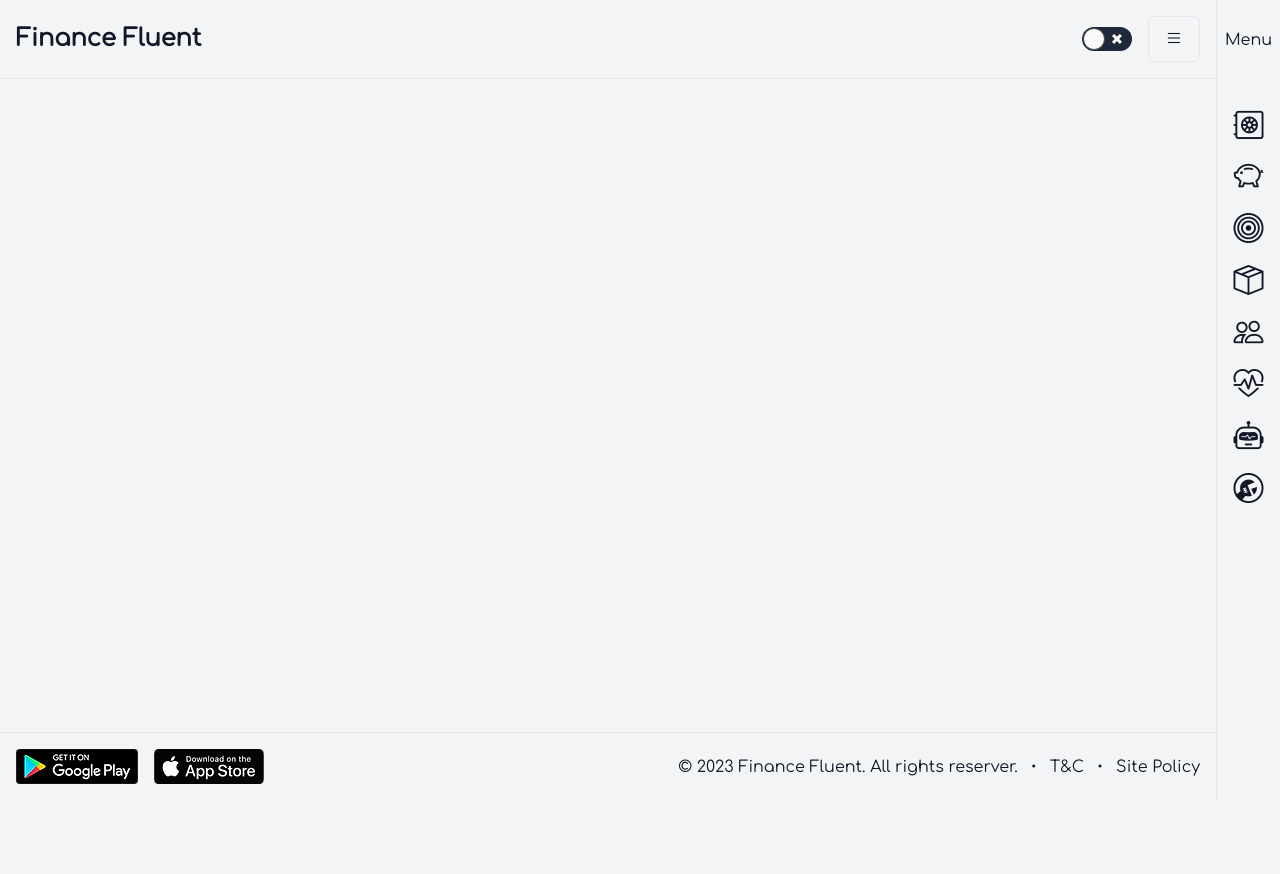
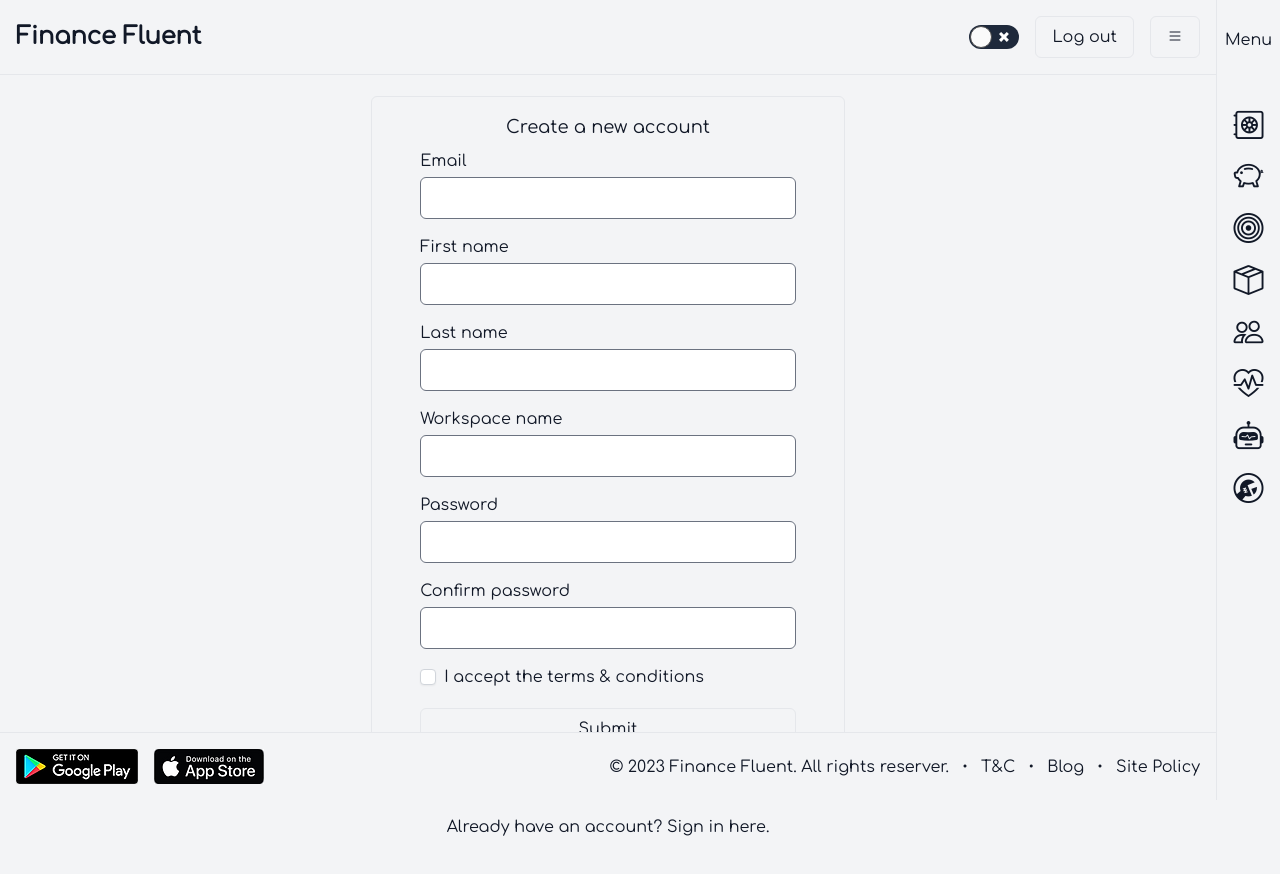
Before and after one commit to LoisaKitakaya/Feline, a React (Vite) app: page /signup in a window 1280 px wide. Shown: the top 874 px of the page. Before the commit the page ends 800 px from the top, so only its background shows below. Built offline with nearby package versions, Linux system fonts and the light colour scheme.

Commit message:
Created signup and signin pages and minor changes

```diff
--- a/package.json
+++ b/package.json
@@ -23,6 +23,7 @@
     "react-toggle": "^4.1.3"
   },
   "devDependencies": {
+    "@tailwindcss/forms": "^0.5.3",
     "@types/react": "^18.0.28",
     "@types/react-dom": "^18.0.11",
     "@vitejs/plugin-react": "^3.1.0",
--- a/src/App.jsx
+++ b/src/App.jsx
@@ -6,7 +6,10 @@ import { openDrawer, closeDrawer } from "./redux/reducers/drawer";
 import Drawer from "./components/nav/Drawer";
 import Footer from "./components/nav/Footer";
 import Navbar from "./components/nav/Navbar";
+
 import Accounts from "./pages/Accounts";
+import Signup from "./pages/Signup";
+import Signin from "./pages/Signin";
 
 const App = () => {
   const dispatch = useDispatch();
@@ -43,6 +46,8 @@ const App = () => {
 
         <Routes>
           <Route path="/" element={<Accounts />} />
+          <Route path="/signup" element={<Signup />} />
+          <Route path="/signin" element={<Signin />} />
         </Routes>
 
         <Footer />
--- a/src/components/nav/Drawer.jsx
+++ b/src/components/nav/Drawer.jsx
@@ -1,4 +1,5 @@
 import { useEffect } from "react";
+import { Link } from "react-router-dom";
 import { useDispatch, useSelector } from "react-redux";
 import { openDrawer, closeDrawer } from "../../redux/reducers/drawer";
 
@@ -54,59 +55,59 @@ const Drawer = () => {
       <ul className="flex flex-col justify-center items-center">
         <li className="my-2"></li>
         <li>
-          <a href="" className="tooltip">
+          <Link to="/" className="tooltip">
             <i className="bi bi-safe2 text-3xl p-4"></i>
             <span className="tooltip-text">Accounts</span>
-          </a>
+          </Link>
         </li>
         <li className="my-2"></li>
         <li>
-          <a href="" className="tooltip">
+          <Link to="" className="tooltip">
             <i className="bi bi-piggy-bank text-3xl p-4"></i>
             <span className="tooltip-text">Budgets</span>
-          </a>
+          </Link>
         </li>
         <li className="my-2"></li>
         <li>
-          <a href="" className="tooltip">
+          <Link to="" className="tooltip">
             <i className="bi bi-bullseye text-3xl p-4"></i>
             <span className="tooltip-text">Targets</span>
-          </a>
+          </Link>
         </li>
         <li className="my-2"></li>
         <li>
-          <a href="" className="tooltip">
+          <Link to="" className="tooltip">
             <i className="bi bi-box-seam text-3xl p-4"></i>
             <span className="tooltip-text">Inventory</span>
-          </a>
+          </Link>
         </li>
         <li className="my-2"></li>
         <li>
-          <a href="" className="tooltip">
+          <Link to="" className="tooltip">
             <i className="bi bi-people text-3xl p-4"></i>
             <span className="tooltip-text">Employees</span>
-          </a>
+          </Link>
         </li>
         <li className="my-2"></li>
         <li>
-          <a href="" className="tooltip">
+          <Link to="" className="tooltip">
             <i className="bi bi-heart-pulse text-3xl p-4"></i>
             <span className="tooltip-text">Reports</span>
-          </a>
+          </Link>
         </li>
         <li className="my-2"></li>
         <li>
-          <a href="" className="tooltip">
+          <Link to="" className="tooltip">
             <i className="bi bi-robot text-3xl p-4"></i>
-            <span className="tooltip-text">AI</span>
-          </a>
+            <span className="tooltip-text">Assistant</span>
+          </Link>
         </li>
         <li className="my-2"></li>
         <li>
-          <a href="" className="tooltip">
+          <Link to="" className="tooltip">
             <i className="bi bi-wrench-adjustable-circle text-3xl p-4"></i>
             <span className="tooltip-text">Profile</span>
-          </a>
+          </Link>
         </li>
       </ul>
     </div>
--- a/src/components/nav/Footer.jsx
+++ b/src/components/nav/Footer.jsx
@@ -47,6 +47,8 @@ const Footer = () => {
         <i class="bi bi-dot mx-2"></i>
         <a href="">T&C</a>
         <i class="bi bi-dot mx-2"></i>
+        <a href="">Blog</a>
+        <i class="bi bi-dot mx-2"></i>
         <a href="">Site Policy</a>
       </div>
     </footer>
--- a/src/components/nav/Navbar.jsx
+++ b/src/components/nav/Navbar.jsx
@@ -45,12 +45,14 @@ const Navbar = () => {
       <div className="flex justify-end items-center">
         <AppTheme />
         <div className="mx-2"></div>
-        <p
-          className="text-lg cursor-pointer border py-2 px-4 rounded-md"
+        <button className="border py-2 px-4 rounded-md">Log out</button>
+        <div className="mx-2"></div>
+        <button
+          className="border py-2 px-4 rounded-md"
           onClick={handleToggleDrawer}
         >
           <i className="bi bi-list"></i>
-        </p>
+        </button>
       </div>
     </nav>
   );
--- a/src/pages/Accounts.jsx
+++ b/src/pages/Accounts.jsx
@@ -1,3 +1,5 @@
+import { Link } from "react-router-dom";
+
 const Accounts = () => {
   return (
     <div className="page">
@@ -12,7 +14,7 @@ const Accounts = () => {
           A collection of all your accounts / businesses
         </p>
       </div>
-      <a href="">
+      <Link to="">
         <div className="mb-4 p-4 rounded-md border">
           <h6 className="text-xl font-semibold mb-4">1. KCB Savings Account</h6>
           <div className="flex justify-start items-center">
@@ -33,8 +35,8 @@ const Accounts = () => {
             </span>
           </div>
         </div>
-      </a>
-      <a href="">
+      </Link>
+      <Link to="">
         <div className="mb-4 p-4 rounded-md border">
           <h6 className="text-xl font-semibold mb-4">
             2. Personal Checking Account
@@ -57,8 +59,8 @@ const Accounts = () => {
             </span>
           </div>
         </div>
-      </a>
-      <a href="">
+      </Link>
+      <Link to="">
         <div className="mb-4 p-4 rounded-md border">
           <h6 className="text-xl font-semibold mb-4">3. Retail Shop Account</h6>
           <div className="flex justify-start items-center">
@@ -79,7 +81,7 @@ const Accounts = () => {
             </span>
           </div>
         </div>
-      </a>
+      </Link>
     </div>
   );
 };
--- /dev/null
+++ b/src/pages/Signin.jsx
@@ -0,0 +1,53 @@
+import { Link } from "react-router-dom";
+
+const Signin = () => {
+  return (
+    <div className="page">
+      <div
+        className="mx-auto border rounded-md p-4"
+        style={{
+          width: "40%",
+        }}
+      >
+        <form className="px-8">
+          <p className="text-lg text-center mb-2">Sign in to your account</p>
+          <div className="mb-4">
+            <label className="block">
+              <span>Email</span>
+              <input
+                type="email"
+                name="email"
+                className="mt-1 block w-full rounded-md border focus:border-indigo-300 focus:ring focus:ring-indigo-200 focus:ring-opacity-50"
+              />
+            </label>
+          </div>
+          <div className="mb-8">
+            <label className="block">
+              <span>Password</span>
+              <input
+                type="password"
+                name="password"
+                className="mt-1 block w-full rounded-md border focus:border-indigo-300 focus:ring focus:ring-indigo-200 focus:ring-opacity-50"
+              />
+            </label>
+          </div>
+          <div className="mb-4">
+            <button
+              type="submit"
+              className="w-full rounded-md border py-2 px-4"
+            >
+              Submit
+            </button>
+          </div>
+        </form>
+      </div>
+      <div className="mt-8 text-center">
+        <p>
+          Don't yet have an account? <Link to="/signup">Sign up here</Link>.
+        </p>
+      </div>
+    </div>
+  );
+};
+
+export default Signin;
--- /dev/null
+++ b/src/pages/Signup.jsx
@@ -0,0 +1,107 @@
+import { Link } from "react-router-dom";
+
+const Signup = () => {
+  return (
+    <div className="page">
+      <div
+        className="mx-auto border rounded-md p-4"
+        style={{
+          width: "40%",
+        }}
+      >
+        <form className="px-8">
+          <p className="text-lg text-center mb-2">Create a new account</p>
+          <div className="mb-4">
+            <label className="block">
+              <span>Email</span>
+              <input
+                type="email"
+                name="email"
+                className="mt-1 block w-full rounded-md border focus:border-indigo-300 focus:ring focus:ring-indigo-200 focus:ring-opacity-50"
+              />
+            </label>
+          </div>
+          <div className="mb-4">
+            <label className="block">
+              <span>First name</span>
+              <input
+                type="text"
+                name="first_name"
+                className="mt-1 block w-full rounded-md border focus:border-indigo-300 focus:ring focus:ring-indigo-200 focus:ring-opacity-50"
+              />
+            </label>
+          </div>
+          <div className="mb-4">
+            <label className="block">
+              <span>Last name</span>
+              <input
+                type="text"
+                name="last_name"
+                className="mt-1 block w-full rounded-md border focus:border-indigo-300 focus:ring focus:ring-indigo-200 focus:ring-opacity-50"
+              />
+            </label>
+          </div>
+          <div className="mb-4">
+            <label className="block">
+              <span>Workspace name</span>
+              <input
+                type="text"
+                name="workspace_name"
+                className="mt-1 block w-full rounded-md border focus:border-indigo-300 focus:ring focus:ring-indigo-200 focus:ring-opacity-50"
+              />
+            </label>
+          </div>
+          <div className="mb-4">
+            <label className="block">
+              <span>Password</span>
+              <input
+                type="password"
+                name="password"
+                className="mt-1 block w-full rounded-md border focus:border-indigo-300 focus:ring focus:ring-indigo-200 focus:ring-opacity-50"
+              />
+            </label>
+          </div>
+          <div className="mb-4">
+            <label className="block">
+              <span>Confirm password</span>
+              <input
+                type="password"
+                name="password2"
+                className="mt-1 block w-full rounded-md border focus:border-indigo-300 focus:ring focus:ring-indigo-200 focus:ring-opacity-50"
+              />
+            </label>
+          </div>
+          <div className="mb-4">
+            <label className="inline-flex items-center">
+              <input
+                required
+                type="checkbox"
+                name="t&c"
+                className="rounded border-gray-300 text-indigo-600 shadow-sm focus:border-indigo-300 focus:ring focus:ring-offset-0 focus:ring-indigo-200 focus:ring-opacity-50"
+              />
+              <span className="mx-1"></span>
+              <span>
+                I accept the <a href="">terms & conditions</a>
+              </span>
+            </label>
+          </div>
+          <div className="mb-4">
+            <button
+              type="submit"
+              className="w-full rounded-md border py-2 px-4"
+            >
+              Submit
+            </button>
+          </div>
+        </form>
+      </div>
+      <div className="mt-8 text-center">
+        <p>
+          Already have an account? <Link to="/signin">Sign in here</Link>.
+        </p>
+      </div>
+    </div>
+  );
+};
+
+export default Signup;
--- a/tailwind.config.js
+++ b/tailwind.config.js
@@ -4,5 +4,5 @@ export default {
   theme: {
     extend: {},
   },
-  plugins: [],
+  plugins: [require("@tailwindcss/forms")],
 };
```
Also changed, not shown: 1 other file (tests, documents, lock files or other folders).
